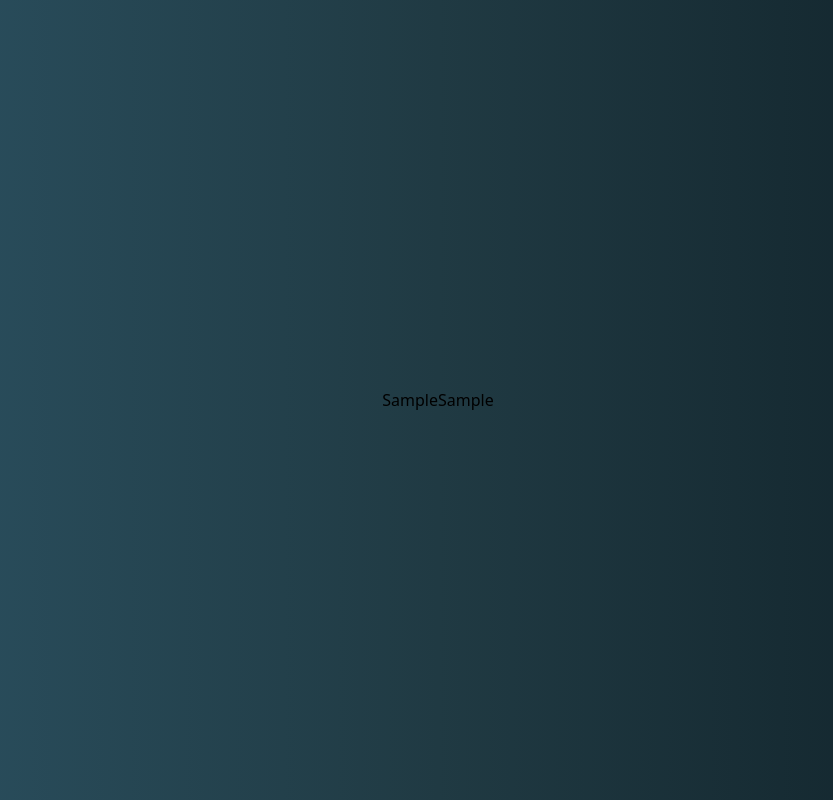
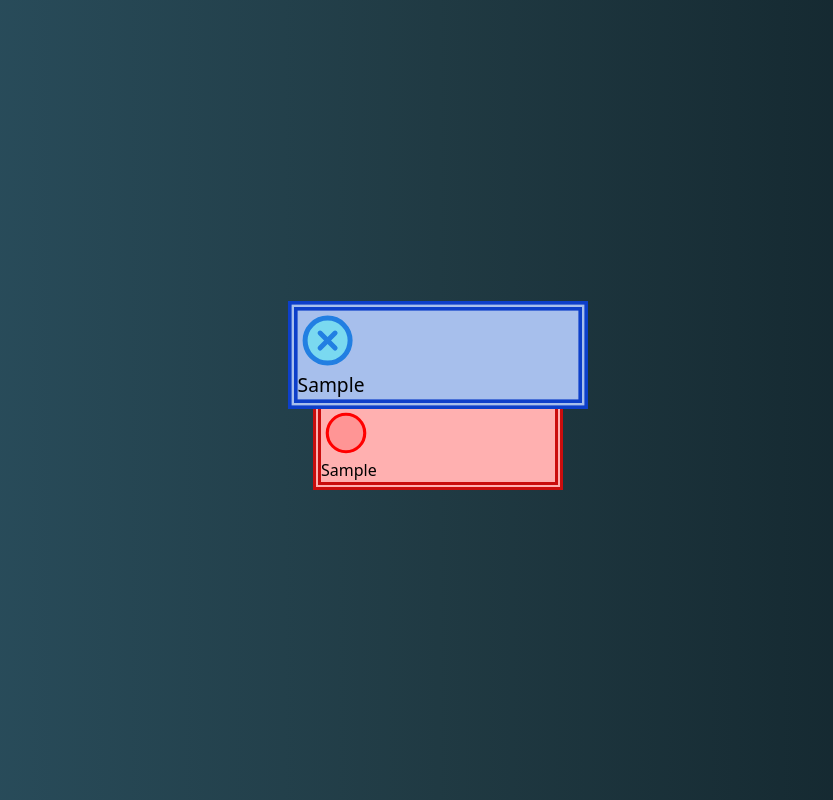
Before and after one commit to camiloCanclini/TicTacToe, a React (Vite) app: page / in a window 1280 px wide. Both pictures are taken after typing "Sample", "Sample" into the empty fields and a click on the input "Start". Shown: the whole page, without its empty margins (202-1035 px from the left). Built offline with nearby package versions, Linux system fonts and the light colour scheme.

Commit message:
Players Turn Feature Added

```diff
--- a/src/App.jsx
+++ b/src/App.jsx
@@ -11,10 +11,12 @@ function App() {
   const [players, setPlayers] = useState(
     {
       playerOne:{
-        name: null
+        name: null,
+        icon:'X'
       },
       playerTwo:{
-        name: null
+        name: null,
+        icon: 'O'
       }
     }
   )
--- a/src/assets/components/board.jsx
+++ b/src/assets/components/board.jsx
@@ -1,4 +1,5 @@
 import Square from "./square.jsx";
+import PlayerCard from "./playerCard.jsx";
 import "./board.css";
 import { useState } from "react";
 
@@ -18,20 +19,22 @@ export default function Board({ players }) {
   }
   return (
     <>
-      <p>{players.playerOne.name}</p>
-      <p>{players.playerTwo.name}</p>
-      <div className="board grid grid-rows-3 justify-stretch align-center h-1/2 max-w-sm w-full p-4 sm:w-3/5 gap-2 rounded-lg ">
-        <div className="columns-3 gap-2">
+      <div className="flex flex-col justify-center items-center md:flex-row w-full">
+        <PlayerCard player={players.playerOne} turn={turn}></PlayerCard>
+        <PlayerCard player={players.playerTwo} turn={!turn}></PlayerCard>
+      </div>
+      <div className="board grid grid-rows-3 justify-stretch max-w-sm w-full p-4 sm:w-3/5 gap-2 rounded-lg ">
+        <div className=" flex columns-3 gap-2 items-center">
           <Square state={squares[0]} onClickFunction={() => handleClick(0)} />
           <Square state={squares[1]} onClickFunction={() => handleClick(1)} />
           <Square state={squares[2]} onClickFunction={() => handleClick(2)} />
         </div>
-        <div className="columns-3 gap-2">
+        <div className="flex columns-3 gap-2 items-center">
           <Square state={squares[3]} onClickFunction={() => handleClick(3)} />
           <Square state={squares[4]} onClickFunction={() => handleClick(4)} />
           <Square state={squares[5]} onClickFunction={() => handleClick(5)} />
         </div>
-        <div className="columns-3 gap-2">
+        <div className="flex columns-3 gap-2 items-center">
           <Square state={squares[6]} onClickFunction={() => handleClick(6)} />
           <Square state={squares[7]} onClickFunction={() => handleClick(7)} />
           <Square state={squares[8]} onClickFunction={() => handleClick(8)} />
--- /dev/null
+++ b/src/assets/components/playerCard.css
@@ -0,0 +1,28 @@
+.playercard{
+    min-width: 250px;
+    max-width: 350px;
+    transition: .4s all ease-in-out;
+    border-style: double;
+    border-width: .5em;
+
+}
+.turnOn{
+
+
+    scale: 1.2;
+}
+.turnOn.playerOne{
+    *transform: translate(20px);
+}
+.turnOn.playerTwo{
+    *transform: translate(-20px);
+}
+
+.playerOne{
+    background-color: rgb(167, 191, 236);
+    border-color: rgb(13, 63, 202);
+}
+.playerTwo{
+    background-color: rgb(255, 176, 176);
+    border-color: rgb(202, 13, 13);
+}
--- /dev/null
+++ b/src/assets/components/playerCard.jsx
@@ -0,0 +1,21 @@
+import "./playerCard.css";
+
+export default function PlayerCard({ player, turn }) {
+  console.log(player);
+  let turnOn = turn ? "turnOn" : "turnOff";
+  let playerNumber = player.icon=='X' ? "playerOne" : "playerTwo"
+  return (
+    <div className={playerNumber +" "+ turnOn +" playercard flex items-center flex-grow mx-4 my-3 rounded-xl"}>
+      <img
+        src={
+          player.icon=='X' ? "src/assets/forms/cross.svg" : "src/assets/forms/circle.svg"
+        }
+        alt=""
+        width={50}
+        height={40}
+        className="m-2"
+      />
+      <span className="flex-grow text-xl ">{player.name}</span>
+    </div>
+  );
+}
--- a/src/assets/components/popup.css
+++ b/src/assets/components/popup.css
@@ -42,6 +42,7 @@ input{
     font-family: 'Asap', sans-serif;
 }
 input:focus{
+    background-color: initial !important;
     outline: none;
     scale: 1.02;
 }
--- a/src/assets/components/popup.jsx
+++ b/src/assets/components/popup.jsx
@@ -14,7 +14,7 @@ export default function PopUp({setPopUpState, setPlayers, players}) {
     setPlayers({
       ...players,
       ["playerOne"]: {
-        ...players["playersOne"],
+        ...players["playerOne"],
         name: playerOneName.current.value
       },
       ["playerTwo"]: {
@@ -25,20 +25,20 @@ export default function PopUp({setPopUpState, setPlayers, players}) {
   };
 
   return (
-    <div className="popup absolute w-2/5 h-2/5 rounded-lg shadow-lg">
-      <form onSubmit={handleSubmit} className="flex flex-col justify-center w-full h-full">
+    <div className="popup p-5 absolute w-4/5 sm:w-96 h-2/5 rounded-lg shadow-lg">
+      <form onSubmit={handleSubmit} className="flex flex-col justify-evenly w-full h-full">
         <div className="flex p-4">
           <img src="src/assets/forms/cross.svg" alt="" width={40} height={40} className="m-2"/>
           <div className="flex-grow">
             <label htmlFor="playerOne">Player Name</label>
-            <input ref={playerOneName} type="text" id="playerOne" className="bg-blue-400 p-1 px-4 w-full rounded-xl"/>
+            <input ref={playerOneName} required type="text" id="playerOne" className="bg-blue-400 p-1 px-4 w-full rounded-xl"/>
           </div>
         </div>
         <div className="flex p-4">
           <img src="src/assets/forms/circle.svg" alt="" width={40} height={40} className="m-2"/>
           <div className="flex-grow">
             <label htmlFor="playerTwo">Player Name</label>
-            <input ref={playerTwoName} type="text" id="playerTwo" className="bg-red-400 p-1 px-4 w-full rounded-xl"/>
+            <input ref={playerTwoName} required type="text" id="playerTwo" className="bg-red-400 p-1 px-4 w-full rounded-xl"/>
           </div>
         </div>
         <input type="submit" value="Start" className="cursor-pointer p-2 bg-yellow-500 rounded-full w-28 shadow-inner shadow-amber-300 mx-auto"/>
--- a/src/assets/components/square.jsx
+++ b/src/assets/components/square.jsx
@@ -3,7 +3,7 @@ import "./square.css";
 
 export default function Square({ state, onClickFunction }) {
     return (
-      <div className="square w-full h-full bg-slate-100 rounded-lg hover:scale-105" onClick={onClickFunction}>
+      <div className="square w-full h-56 bg-slate-100 rounded-lg hover:scale-105" onClick={onClickFunction}>
         {state === 'X' ? (
           <img className="w-full h-full" src="src/assets/forms/cross.svg" alt="" />
         ) : state === 'O' ? (
--- a/src/index.css
+++ b/src/index.css
@@ -10,7 +10,9 @@ body{
 
 #root{
     height: 100vh;
+    box-sizing: border-box;
     display: flex;
+    flex-direction: column;
     align-items: center;
     justify-content: center;
 }
```
Also changed, not shown: src/assets/forms/trophy.svg (added).
